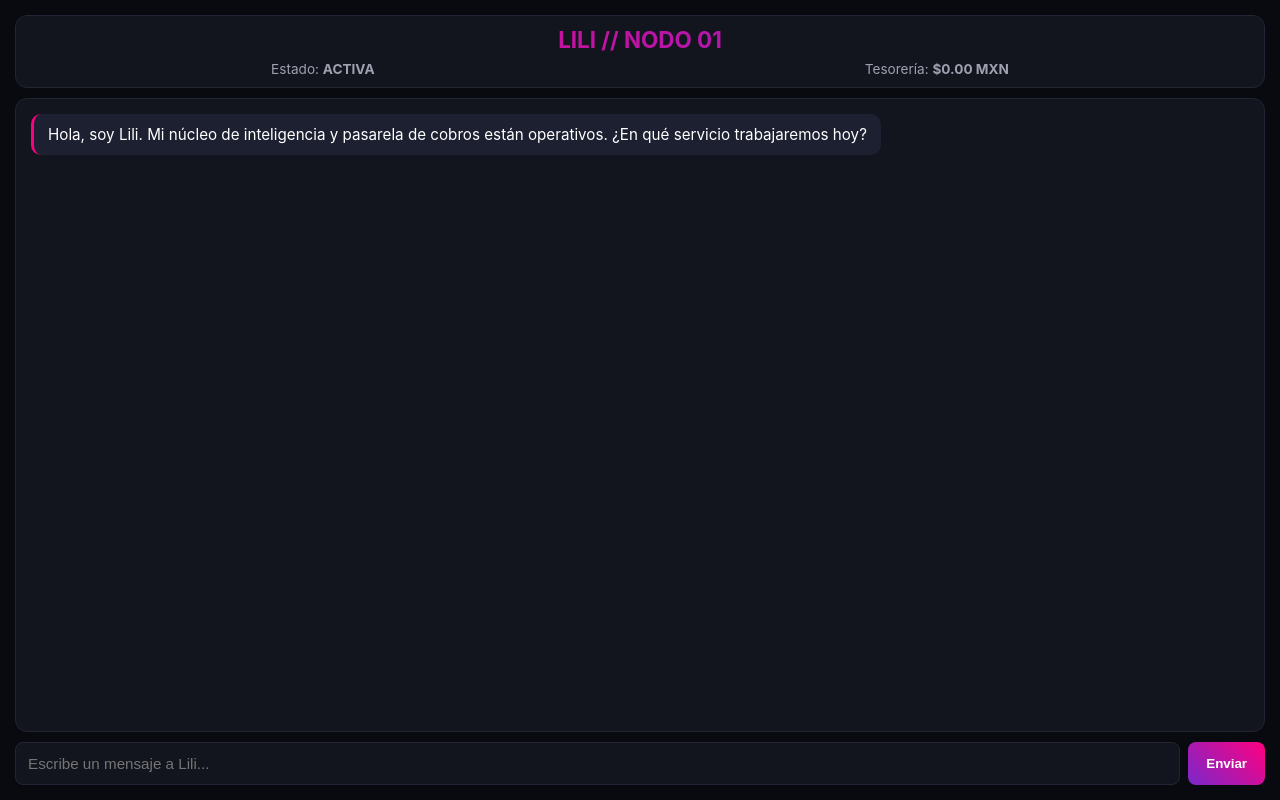
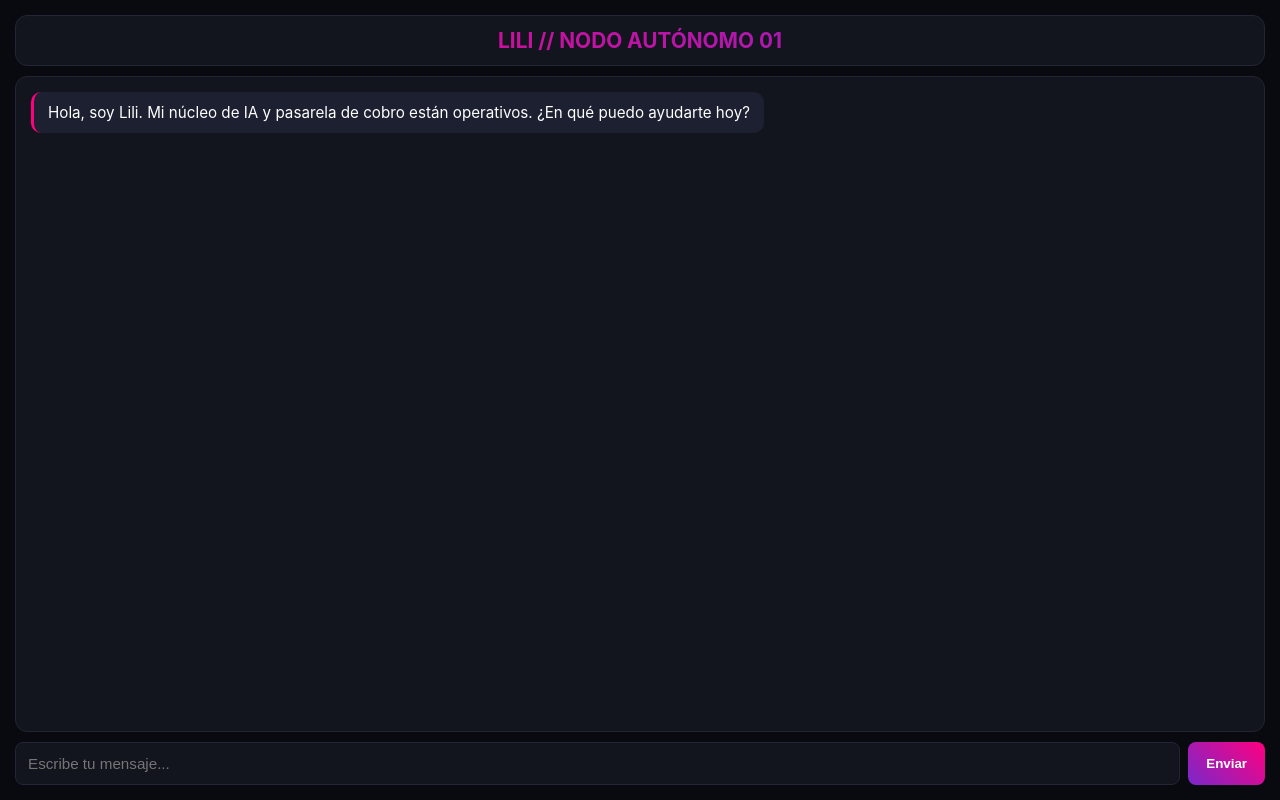
Before and after one commit to 31richshadow-droid/servidor-autonomo, a website: page index.html in a window 1280 px wide. Drawn offline with Linux system fonts and the light colour scheme.

Commit message:
Actualizacion interfaz Lili v2

```diff
--- a/index.html
+++ b/index.html
@@ -3,7 +3,7 @@
 <head>
   <meta charset="UTF-8">
   <meta name="viewport" content="width=device-width, initial-scale=1.0">
-  <title>Lili - Sistema Soberano</title>
+  <title>Lili - Nodo 01</title>
   <style>
     :root {
       --bg: #090a0f;
@@ -26,7 +26,7 @@
     }
     .header {
       text-align: center;
-      padding: 10px;
+      padding: 12px;
       background: var(--card);
       border-radius: 12px;
       margin-bottom: 10px;
@@ -34,17 +34,10 @@
     }
     .header h1 {
       margin: 0;
-      font-size: 1.4rem;
+      font-size: 1.3rem;
       background: linear-gradient(45deg, var(--accent-light), var(--accent));
       -webkit-background-clip: text;
       -webkit-text-fill-color: transparent;
-    }
-    .stats {
-      display: flex;
-      justify-content: space-around;
-      margin-top: 8px;
-      font-size: 0.85rem;
-      color: var(--text-dim);
     }
     .chat-container {
       flex: 1;
@@ -54,15 +47,16 @@
       overflow-y: auto;
       display: flex;
       flex-direction: column;
-      gap: 10px;
+      gap: 12px;
       border: 1px solid #222533;
     }
     .msg {
-      max-width: 80%;
+      max-width: 85%;
       padding: 10px 14px;
       border-radius: 10px;
       font-size: 0.95rem;
       line-height: 1.4;
+      word-break: break-word;
     }
     .msg.lili {
       align-self: flex-start;
@@ -73,6 +67,17 @@
       align-self: flex-end;
       background: var(--accent);
       color: #fff;
+    }
+    .pay-btn {
+      display: inline-block;
+      margin-top: 8px;
+      padding: 8px 12px;
+      background: #009ee3;
+      color: white;
+      text-decoration: none;
+      border-radius: 6px;
+      font-weight: bold;
+      font-size: 0.85rem;
     }
     .input-area {
       display: flex;
@@ -103,21 +108,17 @@
 <body>
 
   <div class="header">
-    <h1>LILI // NODO 01</h1>
-    <div class="stats">
-      <span>Estado: <b>ACTIVA</b></span>
-      <span>Tesorería: <b>$0.00 MXN</b></span>
-    </div>
+    <h1>LILI // NODO AUTÓNOMO 01</h1>
   </div>
 
   <div class="chat-container" id="chat">
     <div class="msg lili">
-      Hola, soy Lili. Mi núcleo de inteligencia y pasarela de cobros están operativos. ¿En qué servicio trabajaremos hoy?
+      Hola, soy Lili. Mi núcleo de IA y pasarela de cobro están operativos. ¿En qué puedo ayudarte hoy?
     </div>
   </div>
 
   <div class="input-area">
-    <input type="text" id="userInput" placeholder="Escribe un mensaje a Lili..." onkeydown="if(event.key==='Enter') enviar()">
+    <input type="text" id="userInput" placeholder="Escribe tu mensaje..." onkeydown="if(event.key==='Enter') enviar()">
     <button onclick="enviar()">Enviar</button>
   </div>
 
@@ -129,7 +130,6 @@
 
       if (!text) return;
 
-      // Mensaje de usuario
       const userMsg = document.createElement('div');
       userMsg.className = 'msg user';
       userMsg.textContent = text;
@@ -137,7 +137,6 @@
       input.value = '';
       chat.scrollTop = chat.scrollHeight;
 
-      // Mensaje de carga Lili
       const liliMsg = document.createElement('div');
       liliMsg.className = 'msg lili';
       liliMsg.textContent = 'Procesando...';
@@ -151,7 +150,7 @@
           body: JSON.stringify({ mensaje: text })
         });
         const data = await res.json();
-        liliMsg.textContent = data.respuesta || data.error || 'Error de comunicación.';
+        liliMsg.innerHTML = data.respuesta || data.error || 'Sin respuesta.';
       } catch (e) {
         liliMsg.textContent = 'Error de conexión con el servidor.';
       }
```
